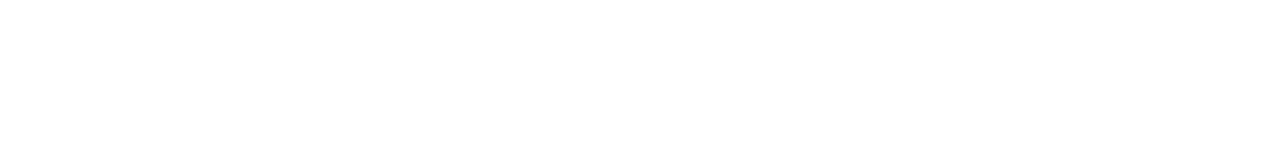
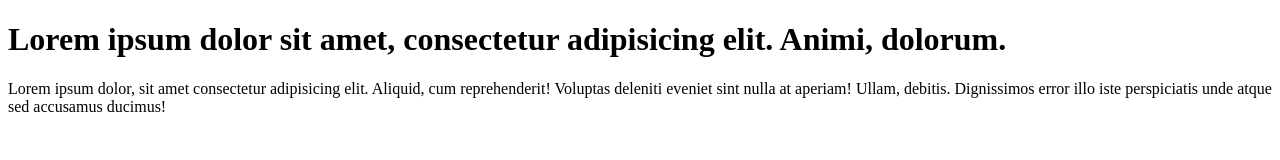
Before and after one commit to Abhilash-21-com/git-e-commercs, a plain HTML site: page navigation.html in a window 1280 px wide. Drawn offline with Linux system fonts and the light colour scheme.

Commit message:
second commit was set in order

```diff
--- a/navigation.html
+++ b/navigation.html
@@ -6,6 +6,9 @@
     <title>Document</title>
 </head>
 <body>
-
+    <h1>Lorem ipsum dolor sit amet, consectetur adipisicing elit. Animi, dolorum.</h1>
+    <p>
+        Lorem ipsum dolor, sit amet consectetur adipisicing elit. Aliquid, cum reprehenderit! Voluptas deleniti eveniet sint nulla at aperiam! Ullam, debitis. Dignissimos error illo iste perspiciatis unde atque sed accusamus ducimus!
+    </p>
 </body>
 </html>
```
Also changed, not shown: index.html (+1 -1 lines).
